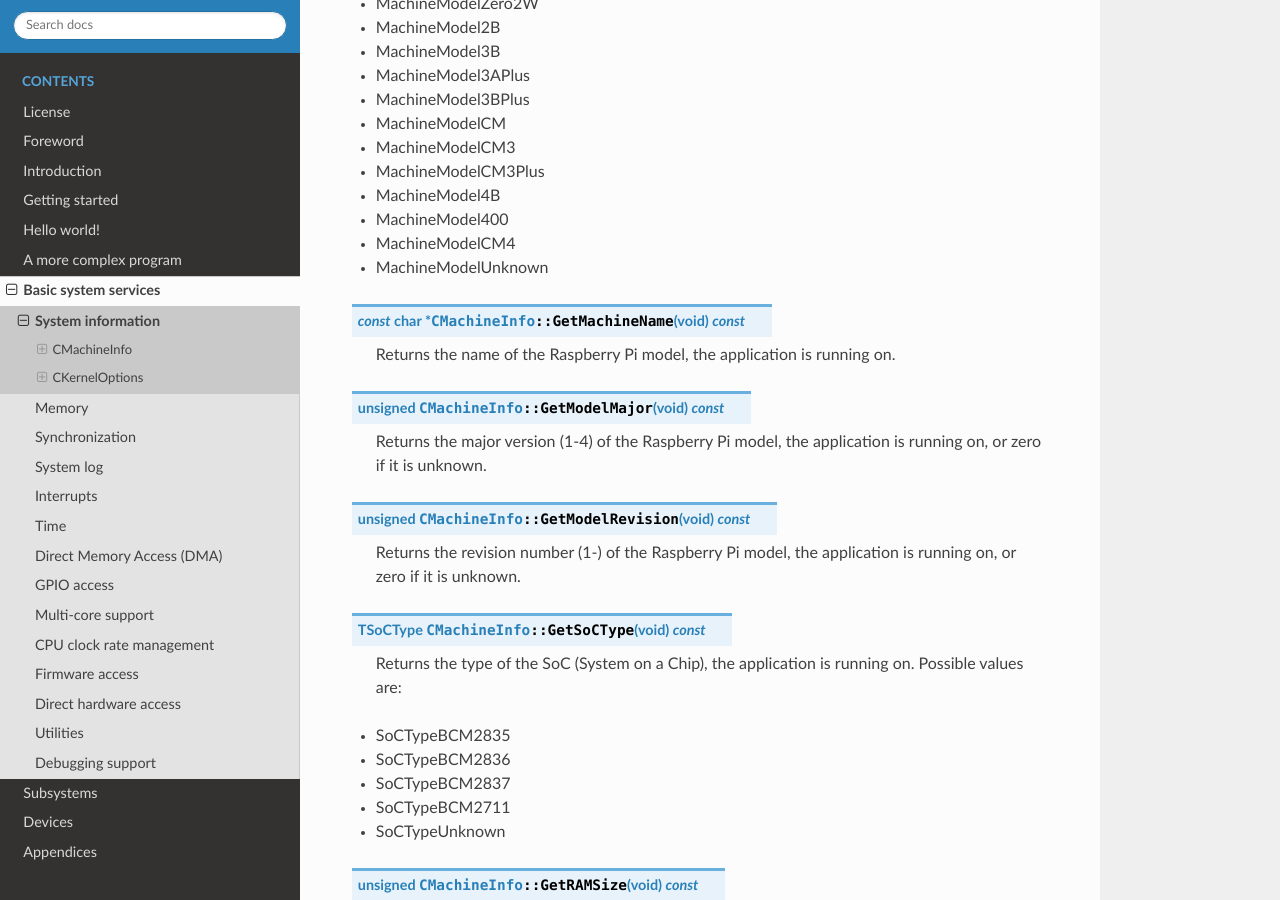
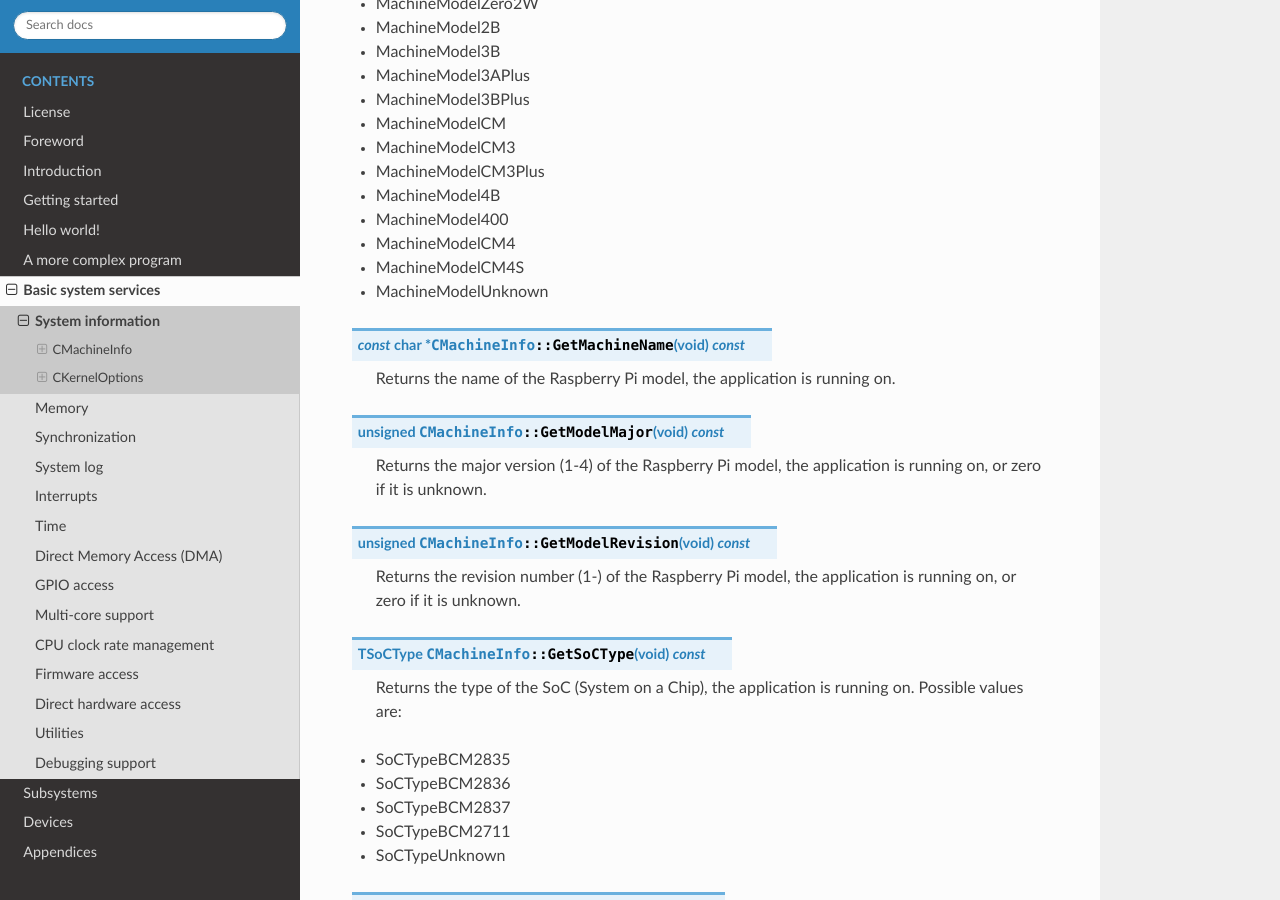
Before and after one commit to rsta2/circle-docs, a Sphinx documentation site: the page built from docs/basic-system-services/system-information.rst, in a window 1280 px wide and 900 px high, scrolled down 959 px. Built offline with Sphinx 7.4.7 and the Read the Docs theme 2.0.0, drawn with Linux system fonts in a browser that asks for light colours.

Commit message:
basic-system-services/system-information: Add MachineModelCM4S

```diff
--- a/docs/basic-system-services/system-information.rst
+++ b/docs/basic-system-services/system-information.rst
@@ -44,6 +44,7 @@ Model information
 * MachineModel4B
 * MachineModel400
 * MachineModelCM4
+* MachineModelCM4S
 * MachineModelUnknown
 
 .. cpp:function:: const char *CMachineInfo::GetMachineName (void) const
```
